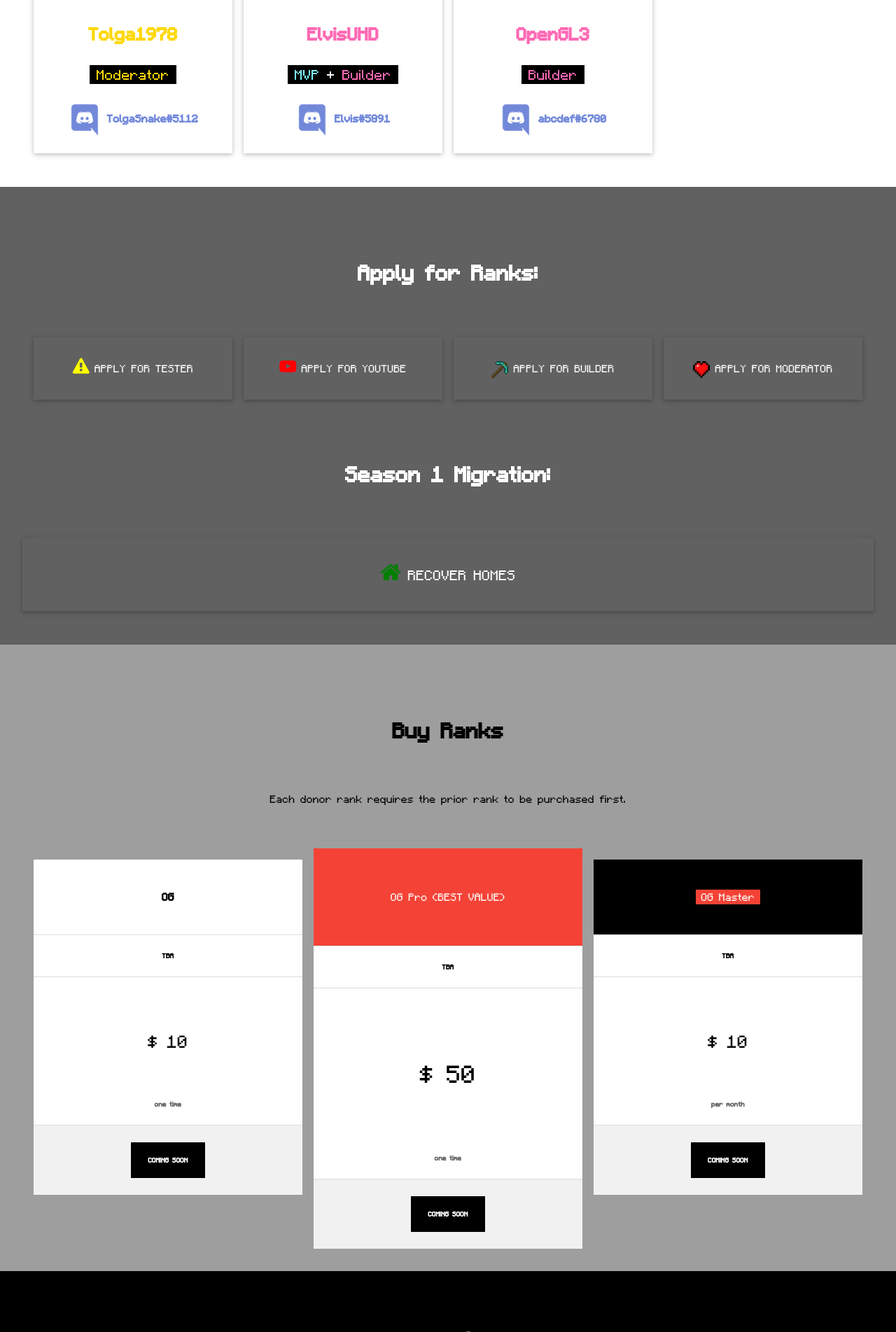
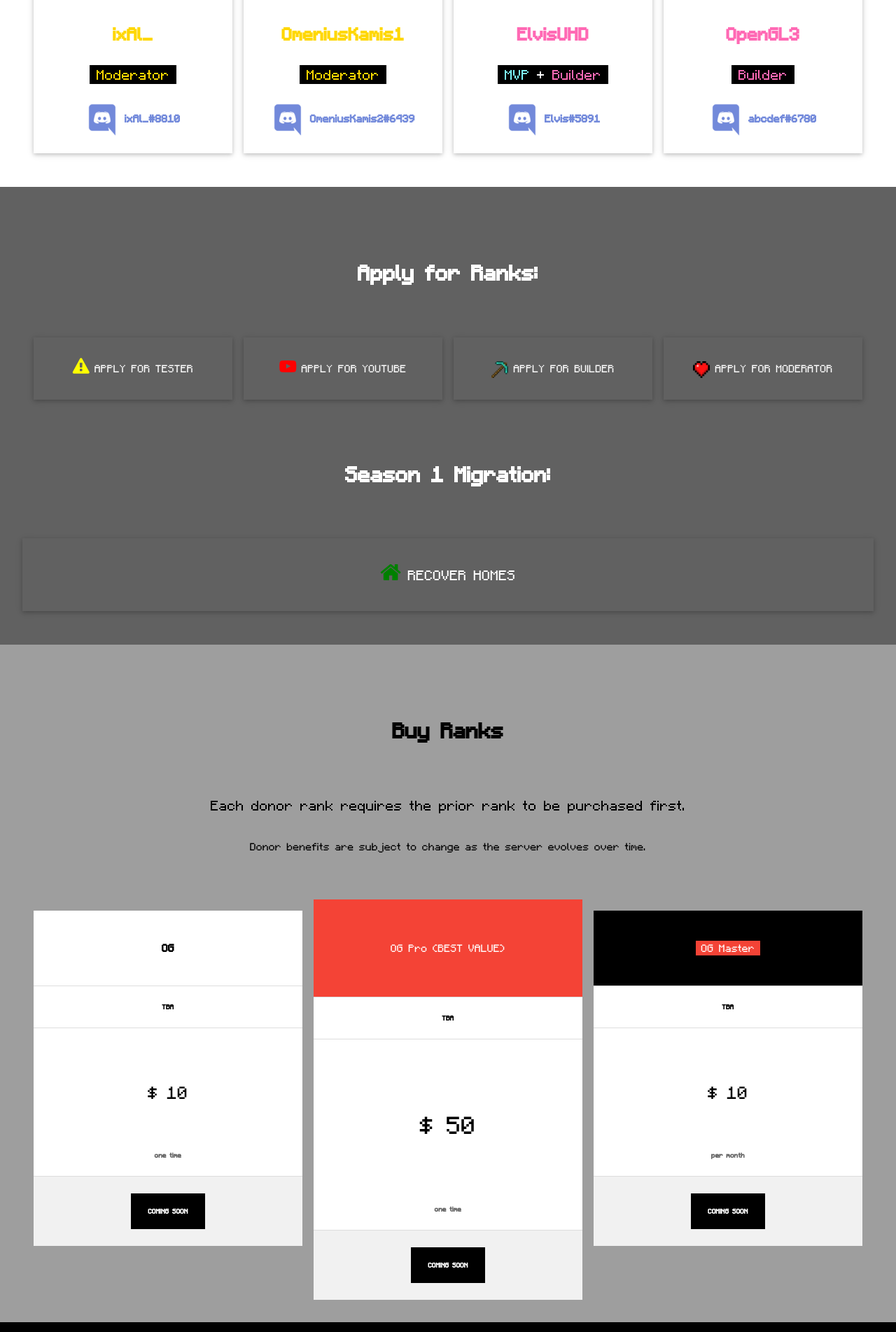
Before and after one commit to true-og/OG-Suite, a PHP site: page / in a window 1280 px wide. Shown: the part 4597-6500 px from the top of the page at 70% size. Run offline with PHP 8.4, Linux system fonts and the light colour scheme.

Commit message:
Add all staff

```diff
--- a/website/index.php
+++ b/website/index.php
@@ -107,11 +107,12 @@
 		<p>Alternate: <strong>play.trueog.net</strong></p>
 		<p><strong>Host:</strong> <a href="https://www.hetzner.com/dedicated-rootserver/ax61-nvme">Hetzner AX61-NVME</a> in Falkenstein, Germany</p>
 		<p><strong>Hardware:</strong> Dedicated AMD Ryzen 9 3900x | 128GB RAM (SMP uses 24GB) | 1.92TB Dedicated NVMe SSD (RAID Cloned) | 1Gbps+ Unmetered Connection </p>
-		<p><strong>Software:</strong> <a href="https://ci.pufferfish.host/job/Pufferfish-Purpur/">Pufferfish-Purpur</a> 1.17.1 | <strong>Source Code: <a href="https://github.com/NotAlexNoyle/true-og">TrueOG on GitHub</a></strong></p>
+		<p><strong>Software:</strong> <a href="https://ci.pufferfish.host/job/Pufferfish-Purpur/">Pufferfish-Purpur</a> 1.17.1</p>
+		<p><strong>Source Code: <a href="https://github.com/NotAlexNoyle/true-og">TrueOG on GitHub</a></strong></p>
 		<p><strong>Known Bugs:</strong></p>
-		<p><strong>1.8:</strong> no elytra, no boats, invisible end gateways.</p>
-		<p><strong>1.8-1.13:</strong>Banners glitchy.</p>
-		<p><strong>1.9-1.11.x:</strong> glide-only elytra.</p>
+		<p><strong>1.8:</strong> No elytra, no boats, invisible end gateways.</p>
+		<p><strong>1.8-1.13:</strong> Banners glitchy.</p>
+		<p><strong>1.9-1.11.x:</strong> Glide-only elytra.</p>
 		<p><strong>Discord:</strong></p>
 		<p>Bot commands aren't working in bot DMs.</p>
 		<p>Username mentions from Minecraft to Discord require using back-end IDs.</p>
@@ -153,8 +154,18 @@
           <p style="font-size: 3vh" class="reduce-line-height w3-center discord-blue"><img src="discord-logo-creative-commons.png" alt="Discord Logo" style="max-width: 48px"/> <strong>Dvik#7958</strong></p>
         </div>
       </div>
+	</div>
+    <div class="w3-col l3 m6 w3-margin-bottom">
+      <div class="w3-card">
+        <img src="https://crafatar.com/avatars/966052e3-5424-4934-a2c1-81250f2d1d55" alt="ItzNinjaYT" style="width:100%">
+        <div class="w3-container">
+          <p style="font-size: 5vh; color: gold" class="w3-center reduce-line-height-more"><strong>ItzNinjaYT</strong><br>
+          <p style="font-size: 4vh" class="w3-center reduce-line-height-more"><mark class="main-text"><span style="color: gold">&nbsp;Moderator&nbsp;</span></mark></p>
+          <p style="font-size: 3vh" class="reduce-line-height w3-center discord-blue"><img src="discord-logo-creative-commons.png" alt="Discord Logo" style="max-width: 48px"/> <strong>ItzNinja_#5374</strong></p>
+        </div>
+      </div>
     </div>
-        <div class="w3-col l3 m6 w3-margin-bottom">
+    <div class="w3-col l3 m6 w3-margin-bottom">
       <div class="w3-card">
         <img src="https://crafatar.com/avatars/e0908757-b813-4a89-8c19-4f65612541b9" alt="Burbie" style="width:100%">
         <div class="w3-container">
@@ -163,14 +174,14 @@
           <p style="font-size: 3vh" class="reduce-line-height w3-center discord-blue"><img src="discord-logo-creative-commons.png" alt="Discord Logo" style="max-width: 48px"/> <strong>ixAl_#8810</strong></p>
         </div>
       </div>
-    </div>
+	</div>
     <div class="w3-col l3 m6 w3-margin-bottom">
       <div class="w3-card">
-        <img src="https://crafatar.com/avatars/938697f8-c771-439e-b237-b1ce9b51d339" alt="Tolga1978" style="width:100%">
+        <img src="https://crafatar.com/avatars/aec7ca7a-3ca9-4001-adfc-a81b596d8201" alt="OmeniusKamis1" style="width:100%">
         <div class="w3-container">
-          <p style="font-size: 5vh; color: gold" class="w3-center reduce-line-height-more"><strong>Tolga1978</strong><br>
+          <p style="font-size: 5vh; color: gold" class="w3-center reduce-line-height-more"><strong>OmeniusKamis1</strong><br>
           <p style="font-size: 4vh" class="w3-center reduce-line-height-more"><mark class="main-text"><span style="color: gold">&nbsp;Moderator&nbsp;</span></mark></p>
-          <p style="font-size: 3vh" class="reduce-line-height w3-center discord-blue"><img src="discord-logo-creative-commons.png" alt="Discord Logo" style="max-width: 48px"/> <strong>TolgaSnake#5112</strong></p>
+          <p style="font-size: 3vh" class="reduce-line-height w3-center discord-blue"><img src="discord-logo-creative-commons.png" alt="Discord Logo" style="max-width: 48px"/> <strong>OmeniusKamis2#6439</strong></p>
         </div>
       </div>
     </div>
@@ -244,7 +255,8 @@
 <!-- Shop Section -->
 <div class="w3-container w3-center w3-grey" style="padding: 32px 32px" id="shop">
   <p style="font-size: 6vh"><strong>Buy Ranks</strong></p>
-  <p class="reduce-line-height-more" style="font-size: 3vh">Each donor rank requires the prior rank to be purchased first.</p>
+  <p class="reduce-line-height" style="font-size: 4vh">Each donor rank requires the prior rank to be purchased first.</p>
+  <p class="reduce-line-height" style="font-size: 3vh">Donor benefits are subject to change as the server evolves over time.</p>
   <div class="w3-row-padding" style="margin-top:64px">
     <div class="w3-third w3-section">
       <ul class="w3-ul w3-white w3-hover-shadow">
```
Also changed, not shown: todo.txt (+3 -5 lines).
